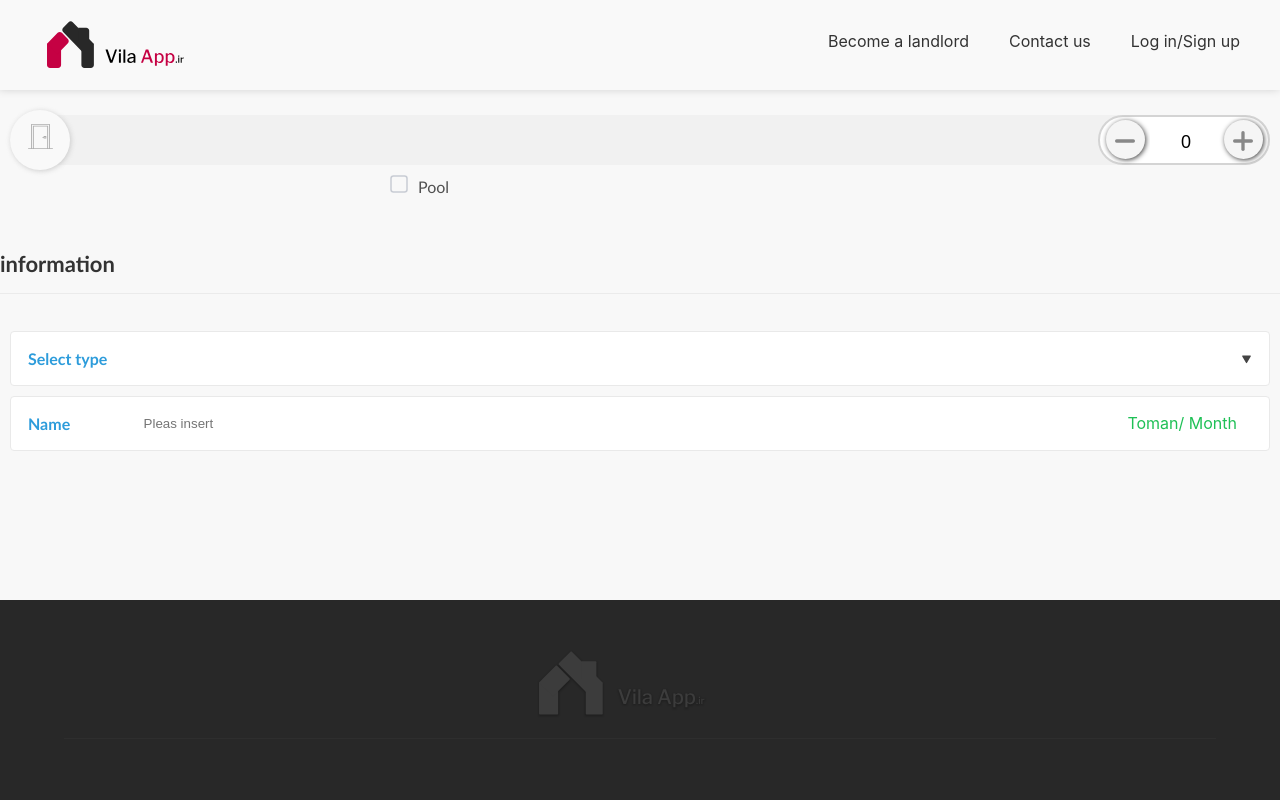
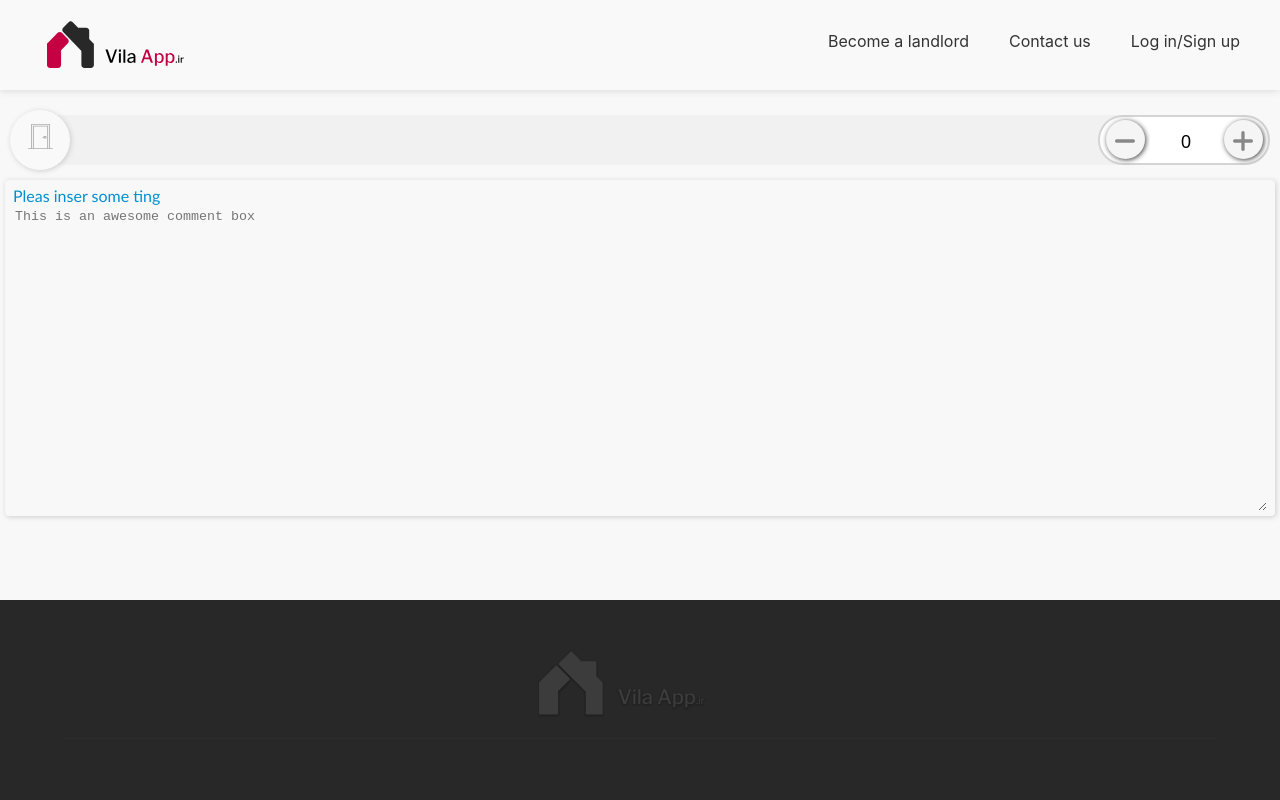
Before and after one commit to arasico/vilaapp, a React (Create React App) app: page /test in a window 1280 px wide. Shown: the top 800 px of the page. Built offline with nearby package versions, Linux system fonts and the light colour scheme.

Commit message:
text area component is complated

```diff
--- a/src/en/components/common/textArea/style.css
+++ b/src/en/components/common/textArea/style.css
@@ -0,0 +1,74 @@
+
+
+textarea {
+  min-width: 500px;
+  min-height: 100px;
+  max-width: 100%;
+  border: 0;
+  background-color: transparent;
+
+
+}
+
+
+textarea:focus {
+    background: none;
+    background-color: transparent;
+    outline-width: 0;
+}
+
+.label-text-area{
+  color: #0090CF;
+
+
+}
+.text-area-container{
+  display: flex;
+  flex-direction: column;
+
+
+  color: #555555;
+  font-family:  'Gill Sans', 'Gill Sans MT', Calibri, 'Trebuchet MS', sans-serif;
+  font-size: 1em;
+  line-height: 1.4em;
+  padding: 5px 8px;
+  border-radius: 4px;
+  transition: background-color 0.2s ease 0s;
+  -webkit-box-shadow: 1px 1px 5px 0px rgba(191, 191, 191, 0.75);
+  -moz-box-shadow: 1px 1px 5px 0px rgba(191, 191, 191, 0.75);
+  box-shadow: 1px 1px 5px 0px rgba(191, 191, 191, 0.75);
+  margin: 5px;
+
+}
+
+
+
+
+
+
+
+.text-area-ssss{
+  display: flex;
+  flex-direction: column;
+
+  -moz-border-bottom-colors: none;
+  -moz-border-left-colors: none;
+  -moz-border-right-colors: none;
+  -moz-border-top-colors: none;
+  background: none repeat scroll 0 0 rgba(255, 255, 255, 0.07);
+  border-color: -moz-use-text-color #E9E9E9 #E9E9E9 -moz-use-text-color;
+  border-image: none;
+  border-radius: 6px 6px 6px 6px;
+  border-style: none solid solid none;
+  border-width: medium 1px 1px medium;
+  box-shadow: 0 1px 2px rgba(0, 0, 0, 0.12) inset;
+  color: #555555;
+  font-family: "Helvetica Neue",Helvetica,Arial,sans-serif;
+  font-size: 1em;
+  line-height: 1.4em;
+  padding: 5px 8px;
+  transition: background-color 0.2s ease 0s;
+  -webkit-box-shadow: 1px 1px 5px 0px rgba(191, 191, 191, 0.75);
+  -moz-box-shadow: 1px 1px 5px 0px rgba(191, 191, 191, 0.75);
+  box-shadow: 1px 1px 5px 0px rgba(191, 191, 191, 0.75);
+}
--- a/src/en/components/common/textArea/textArea.js
+++ b/src/en/components/common/textArea/textArea.js
@@ -0,0 +1,33 @@
+import React , {Component} from 'react';
+
+import './style.css'
+
+
+class TextArea extends Component {
+    constructor(props) {
+        super(props);
+        this.state = {  }
+    }
+    render() {
+        return (
+            <div className="text-area-container">
+                <span className="label-text-area">Pleas inser some ting</span>
+                <textarea
+                    placeholder="This is an awesome comment box"
+                    rows="20" name="comment[text]"
+                    id="comment_text"
+                    cols="40"
+                    className="ui-autocomplete-input"
+                    autocomplete="off"
+                    role="textbox"
+                    aria-autocomplete="list"
+                    aria-haspopup="true">
+
+                </textarea>
+
+            </div>
+         );
+    }
+}
+
+export default TextArea;
--- a/src/en/container/testComponent/test.js
+++ b/src/en/container/testComponent/test.js
@@ -8,7 +8,7 @@ import Droplist from '../../components/common/typeOfDropList/typeOfDropList';
 import OptionDetails from '../../components/common/optionDetails/optionDetails';
 
 import Rooms from '../../../assets/icons/rooms.svg'
-import Checkbox from '../../components/common/checkbox/checkbox';
+import Checkbox from '../../components/common/textArea/textArea';
 
 
 
@@ -25,8 +25,8 @@ class TestComponent extends Component {
 
                     <OptionDetails img={Rooms} />
 
-                      <div style={{width:500, height:50, margin:"auto"}}>
-                        <Checkbox label="Pool" />
+                      <div style={{width:"100%", height:700, margin:"auto"}}>
+                        <Checkbox   />
                       </div>
 
 
```
